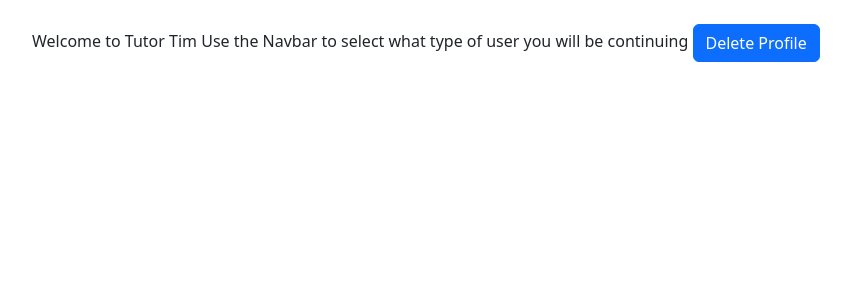
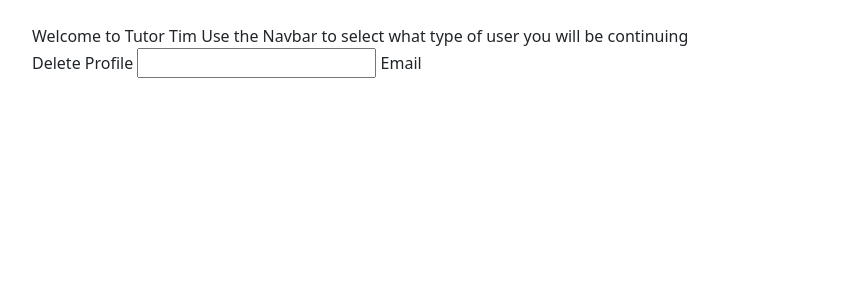
Before and after one commit to Shinobs11/it326-tutoring-app, a Django app: page /userhome in a window 1280 px wide. Shown: the part 56-356 px from the top of the page, without its empty margins (50-901 px from the left). Run offline with Django 4.2, Linux system fonts and the light colour scheme.

Commit message:
small change

```diff
--- a/backend/api/Fuser.py
+++ b/backend/api/Fuser.py
@@ -55,5 +55,5 @@ class Fuser():
   #TODO
   #Deletes profile
   def deleteProfile(request):
-    UserFactory.deleteUser("Fernando")
-    return render(request,'login.html',{})
+    UserFactory.deleteUser(request)
+    return render(request,'login.html',{'messagedelete':'Successfully Deleted'})
--- a/backend/api/classes/UserFactory.py
+++ b/backend/api/classes/UserFactory.py
@@ -34,5 +34,5 @@ class UserFactory():
 
         instance.save()
     # Delete Profile
-    def deleteUser(name):
-        User.objects.filter(first_name='Fernando').delete()
+    def deleteUser(request):
+        User.objects.filter(email=request.POST['email']).delete()
--- a/backend/api/templates/homeuser.html
+++ b/backend/api/templates/homeuser.html
@@ -2,6 +2,10 @@
 {% block content %}
 Welcome to Tutor Tim Use the Navbar to select what type of user you will be continuing
 
-<a class="btn btn-primary" href="{% url 'deleteprofile' %}">Delete Profile</a>
-
+<form method="POST" action ="{% url 'deleteprofile' %}">Delete Profile
+    {% csrf_token %}
+    <input type="text" id="#{label}" required="required" name="email"/>
+    <label for="#{label}">Email</label>
+    <div class="bar"></div>
+  </div>
 {% endblock content %}
--- a/backend/api/templates/login.html
+++ b/backend/api/templates/login.html
@@ -16,6 +16,10 @@
   <div class="container">
     <div class="card"></div>
     <div class="card">
+      {% if messagedelete %}
+        {{messagedelete}}
+      {%endif%}
+
       <h1 class="title">Login</h1>
 
       <form method="POST" action ="{% url 'login' %}">
```
